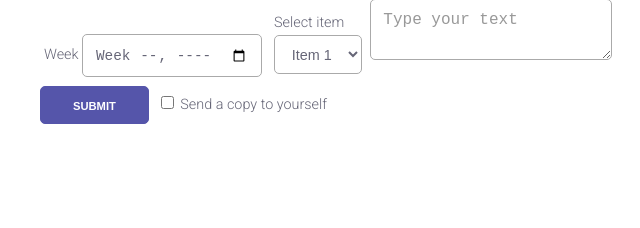
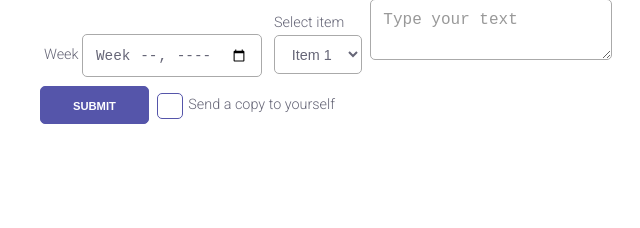
Before and after one commit to henriquegogo/tuiuiu, a website: page index.html in a window 1280 px wide. Shown: the part 3069-3297 px from the top of the page, 0-640 px from the left. Drawn offline with Linux system fonts and the light colour scheme.

Commit message:
Checkbox

```diff
--- a/tuiuiu.css
+++ b/tuiuiu.css
@@ -138,6 +138,31 @@ input[type="submit"]:hover {
 }
 input[type="reset"] {
   background: transparent;
+}
+input[type="checkbox"] {
+  margin: 0 10px 0 5px;
+}
+input[type="checkbox"]:before {
+  content: "";
+  display: inline-block;
+  margin: -5px;
+  width: 1.5rem;
+  height: 1.5rem;
+  line-height: 1.5rem;
+  font-size: 1.3rem;
+  font-weight: bold;
+  text-align: center;
+  color: #55A;
+  vertical-align: middle;
+  cursor: pointer;
+  border: 1px solid #55A;
+  border-radius: 5px;
+  background: #FFF;
+}
+input[type="checkbox"]:checked:before {
+  content: "✓";
+  color: #FFF;
+  background: #55A;
 }
 
 label {
```
